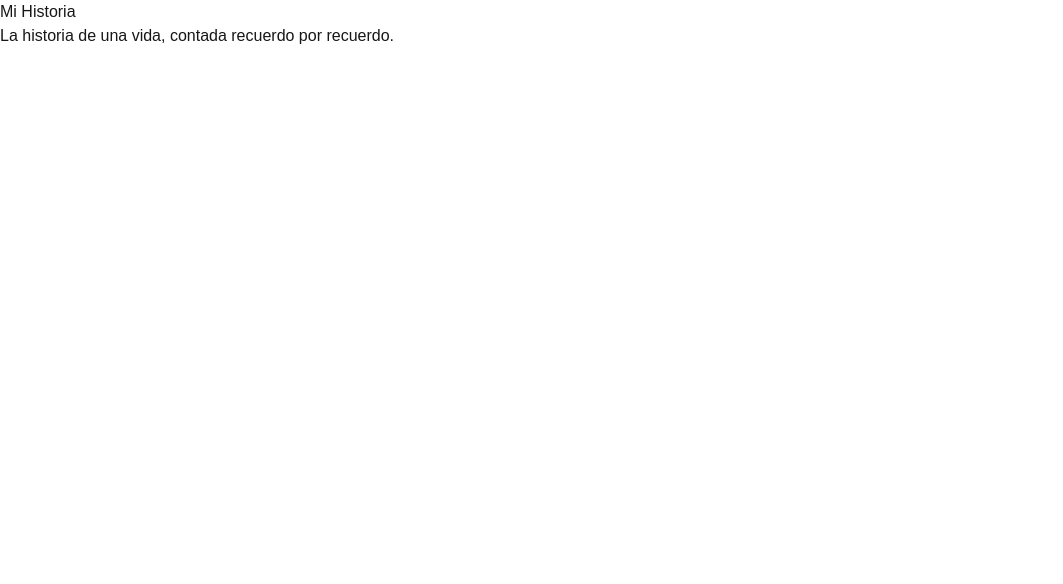
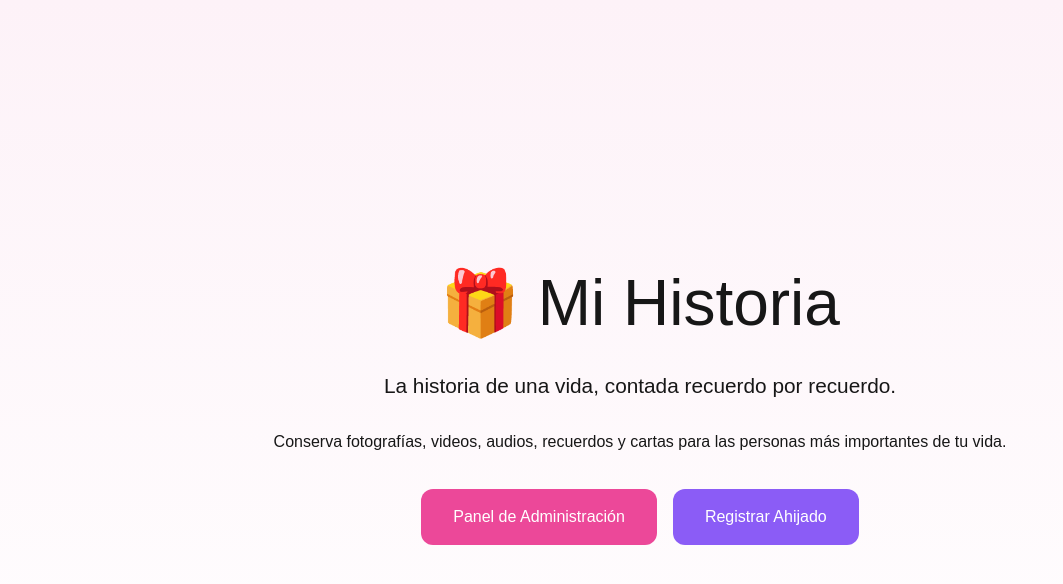
Before and after one commit to AndresCH-L/regalo-para-mi-ahijado, a Next.js app: page / in a window 1280 px wide. Shown: the top 584 px of the page, without its empty margins (0-1063 px from the left). Built offline with nearby package versions, Linux system fonts and the light colour scheme.

Commit message:
Mejora dashboard y pagina principal

```diff
--- a/src/app/dashboard/page.tsx
+++ b/src/app/dashboard/page.tsx
@@ -1,37 +1,164 @@
+import Link from "next/link";
 import { prisma } from "@/lib/prisma";
 
 export default async function DashboardPage() {
-  const children = await prisma.child.findMany({
-    orderBy: {
-      createdAt: "desc",
-    },
-  });
+  const children = await prisma.child.findMany();
+
+  const memoriesCount = await prisma.memory.count();
+
+  const lettersCount = await prisma.letter.count();
 
   return (
-    <main style={{ padding: "2rem" }}>
-      <h1>Panel de Administración</h1>
+    <main
+      style={{
+        maxWidth: "1200px",
+        margin: "0 auto",
+        padding: "2rem",
+      }}
+    >
+      <h1>
+        🎁 Panel de Administración
+      </h1>
+
+      <p>
+        Bienvenido Andrés.
+      </p>
 
       <br />
 
-      <a href="/child/new">
-        Registrar nuevo ahijado
-      </a>
+      <div
+        style={{
+          display: "grid",
+          gridTemplateColumns:
+            "repeat(auto-fit,minmax(250px,1fr))",
+          gap: "1rem",
+        }}
+      >
+        <div
+          style={{
+            border: "1px solid #ddd",
+            borderRadius: "12px",
+            padding: "1rem",
+          }}
+        >
+          <h2>👶 Ahijados</h2>
+
+          <h3>{children.length}</h3>
+        </div>
+
+        <div
+          style={{
+            border: "1px solid #ddd",
+            borderRadius: "12px",
+            padding: "1rem",
+          }}
+        >
+          <h2>📖 Recuerdos</h2>
+
+          <h3>{memoriesCount}</h3>
+        </div>
+
+        <div
+          style={{
+            border: "1px solid #ddd",
+            borderRadius: "12px",
+            padding: "1rem",
+          }}
+        >
+          <h2>💌 Cartas</h2>
+
+          <h3>{lettersCount}</h3>
+        </div>
+      </div>
 
       <br />
       <br />
 
-      <h2>Ahijados registrados</h2>
+      <div
+        style={{
+          display: "flex",
+          gap: "1rem",
+          flexWrap: "wrap",
+        }}
+      >
+        <Link
+          href="/child/new"
+          style={{
+            padding: "1rem",
+            borderRadius: "12px",
+            backgroundColor: "#ec4899",
+            color: "white",
+            textDecoration: "none",
+          }}
+        >
+          ➕ Nuevo Ahijado
+        </Link>
+      </div>
+
+      <br />
+
+      <h2>Ahijados Registrados</h2>
 
       {children.length === 0 ? (
-        <p>No existen ahijados registrados.</p>
+        <p>
+          No existen ahijados registrados.
+        </p>
       ) : (
-        <ul>
+        <div
+          style={{
+            display: "grid",
+            gap: "1rem",
+          }}
+        >
           {children.map((child) => (
-            <li key={child.id}>
-              {child.firstName} {child.lastName}
-            </li>
+            <div
+              key={child.id}
+              style={{
+                border: "1px solid #ddd",
+                borderRadius: "12px",
+                padding: "1rem",
+              }}
+            >
+              <h3>
+                {child.firstName}
+                {" "}
+                {child.lastName}
+              </h3>
+
+              <p>
+                Slug:
+                {" "}
+                {child.slug}
+              </p>
+
+              <div
+                style={{
+                  display: "flex",
+                  gap: "1rem",
+                  flexWrap: "wrap",
+                }}
+              >
+                <Link
+                  href={`/story/${child.slug}`}
+                >
+                  Ver Historia
+                </Link>
+
+                <Link
+                  href={`/story/${child.slug}/timeline`}
+                >
+                  Timeline
+                </Link>
+
+                <Link
+                  href={`/story/${child.slug}/letters`}
+                >
+                  Cartas
+                </Link>
+              </div>
+            </div>
           ))}
-        </ul>
+        </div>
       )}
     </main>
   );
--- a/src/app/page.tsx
+++ b/src/app/page.tsx
@@ -1,8 +1,90 @@
+import Link from "next/link";
+
 export default function Home() {
   return (
-    <main>
-      <h1>Mi Historia</h1>
-      <p>La historia de una vida, contada recuerdo por recuerdo.</p>
+    <main
+      style={{
+        minHeight: "100vh",
+        display: "flex",
+        justifyContent: "center",
+        alignItems: "center",
+        textAlign: "center",
+        padding: "2rem",
+        background:
+          "linear-gradient(to bottom, #fdf2f8, #ffffff)",
+      }}
+    >
+      <div
+        style={{
+          maxWidth: "800px",
+        }}
+      >
+        <h1
+          style={{
+            fontSize: "4rem",
+            marginBottom: "1rem",
+          }}
+        >
+          🎁 Mi Historia
+        </h1>
+
+        <p
+          style={{
+            fontSize: "1.3rem",
+            lineHeight: "1.8",
+          }}
+        >
+          La historia de una vida,
+          contada recuerdo por recuerdo.
+        </p>
+
+        <p
+          style={{
+            marginTop: "1.5rem",
+            lineHeight: "1.8",
+          }}
+        >
+          Conserva fotografías, videos,
+          audios, recuerdos y cartas para
+          las personas más importantes de tu vida.
+        </p>
+
+        <div
+          style={{
+            marginTop: "2rem",
+            display: "flex",
+            gap: "1rem",
+            justifyContent: "center",
+            flexWrap: "wrap",
+          }}
+        >
+          <Link
+            href="/dashboard"
+            style={{
+              padding: "1rem 2rem",
+              borderRadius: "12px",
+              backgroundColor: "#ec4899",
+              color: "white",
+              textDecoration: "none",
+            }}
+          >
+            Panel de Administración
+          </Link>
+
+          <Link
+            href="/child/new"
+            style={{
+              padding: "1rem 2rem",
+              borderRadius: "12px",
+              backgroundColor: "#8b5cf6",
+              color: "white",
+              textDecoration: "none",
+            }}
+          >
+            Registrar Ahijado
+          </Link>
+        </div>
+      </div>
     </main>
   );
 }
```
Also changed, not shown: src/app/login/page.tsx (added).
